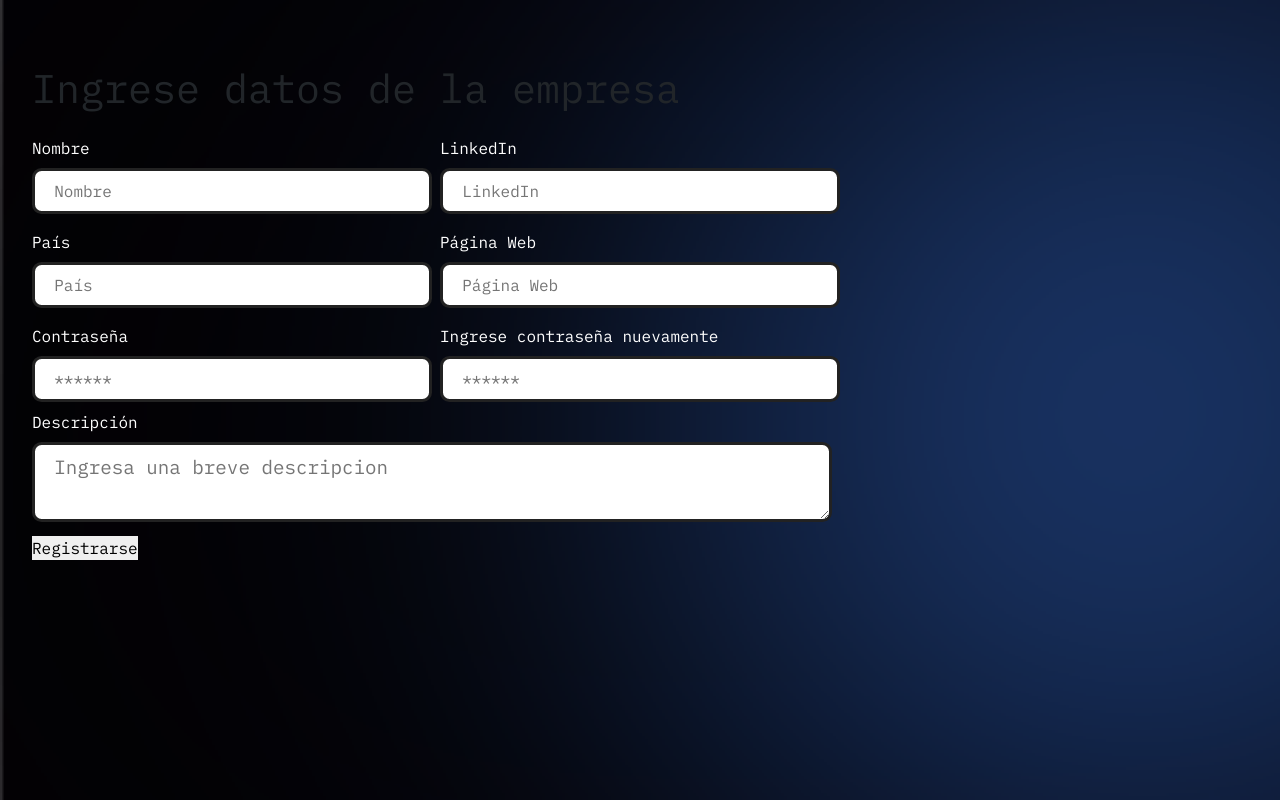
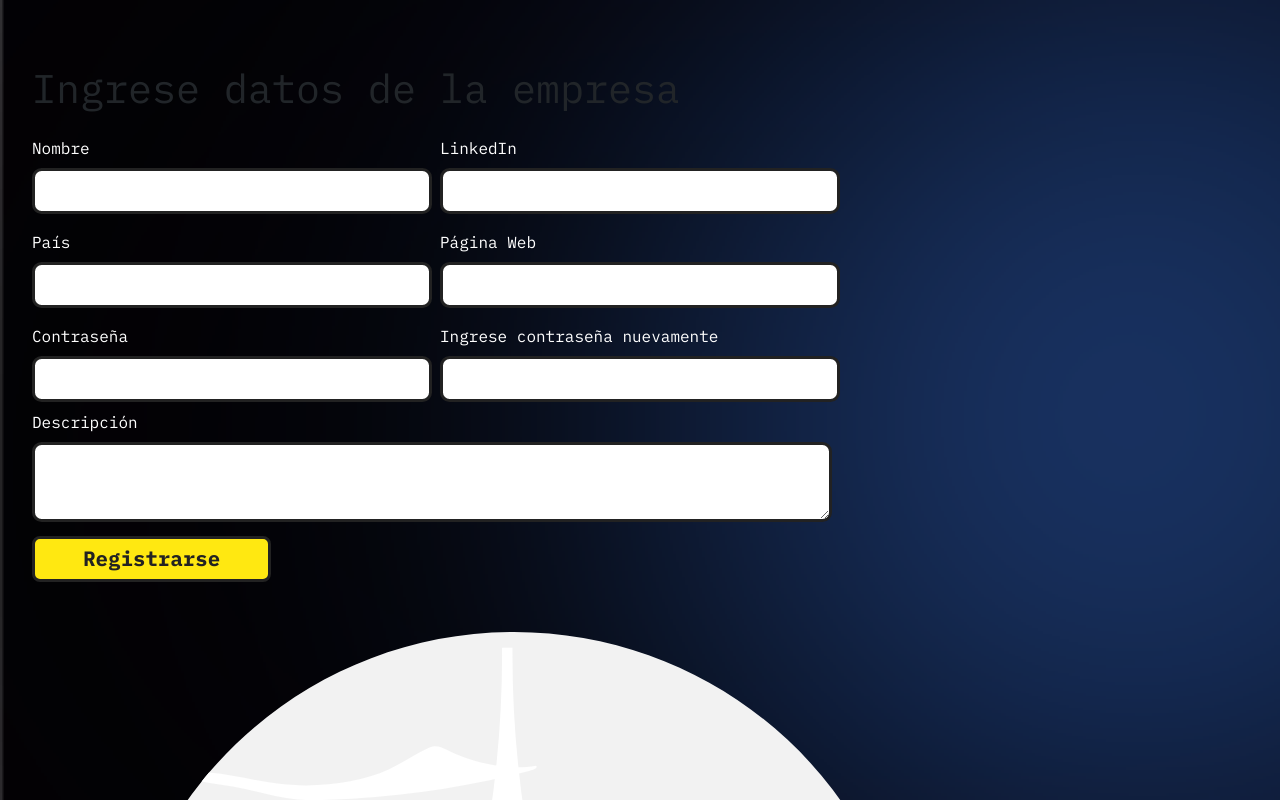
Before and after one commit to Ox18/hackathon-app, a React (Create React App) app: page /register-company in a window 1280 px wide. Built offline with nearby package versions, Linux system fonts and the light colour scheme.

Commit message:
Update RegisterCompanyScreen.tsx

```diff
--- a/src/pages/Auth/RegisterCompanyScreen.tsx
+++ b/src/pages/Auth/RegisterCompanyScreen.tsx
@@ -13,6 +13,7 @@ import { IFormSubmitRegisterCompany } from '../../interfaces/IFormSubmit'
 import { FormSchema } from '../../validators/FormSchema'
 import { Title } from '../../components/Title/Title';
 import { ButtonComponent } from '../../components/ButtonComponent/ButtonComponent';
+import imagen from '../../assets/images/company(1).svg';
 
 export const RegisterCompanyScreen = () => {
     const dispatch = useDispatch();
@@ -31,18 +32,23 @@ export const RegisterCompanyScreen = () => {
             <header>
                 <Title text="Ingrese datos de la empresa" />
             </header>
-            <form onSubmit={handleSubmit(onSubmit)}>
-                <div className="input-container">
-                    <InputText placeholder="Nombre" label="Nombre" register={register("name")} error={errors?.name} />
-                    <InputText placeholder="LinkedIn" label="LinkedIn" register={register("linkedIn")} error={errors?.linkedIn} />
-                    <InputText placeholder="País" label="País" register={register("country")} error={errors?.country} />
-                    <InputText placeholder="Página Web" label="Página Web" register={register("website")} error={errors?.website} />
-                    <InputText placeholder="******" label="Contraseña" register={register("password")} error={errors?.password} />
-                    <InputText placeholder="******" label="Ingrese contraseña nuevamente" register={register("repeatPassword")} error={errors?.repeatPassword} />
+            <div className="flex-container">
+                <form onSubmit={handleSubmit(onSubmit)}>
+                    <div className="input-container">
+                        <InputText  label="Nombre" register={register("name")} error={errors?.name} />
+                        <InputText  label="LinkedIn" register={register("linkedIn")} error={errors?.linkedIn} />
+                        <InputText  label="País" register={register("country")} error={errors?.country} />
+                        <InputText  label="Página Web" register={register("website")} error={errors?.website} />
+                        <InputText  label="Contraseña" register={register("password")} error={errors?.password} />
+                        <InputText  label="Ingrese contraseña nuevamente" register={register("repeatPassword")} error={errors?.repeatPassword} />
+                    </div>
+                    <InputTextTarea  label="Descripción" register={register("description")} error={errors?.description} />
+                    <ButtonComponent text="Registrarse" color="btn primary" />
+                </form>
+                <div className="img-content">
+                    <img src={imagen} alt="Imagen dev"/>
                 </div>
-                <InputTextTarea placeholder="Ingresa una breve descripcion" label="Descripción" register={register("description")} error={errors?.description} />
-                <ButtonComponent text="Registrarse" type="submit" />
-            </form>
+            </div>
         </div>
     )
 }
```
